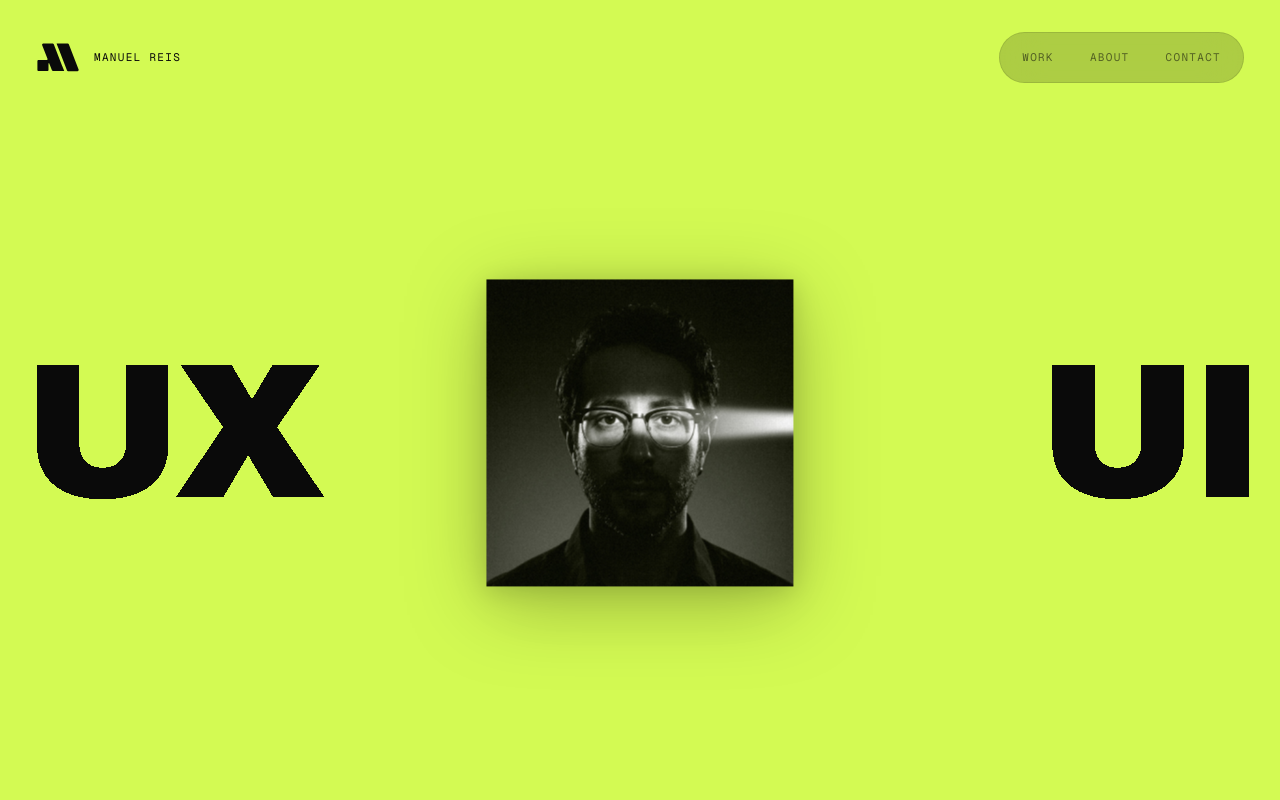
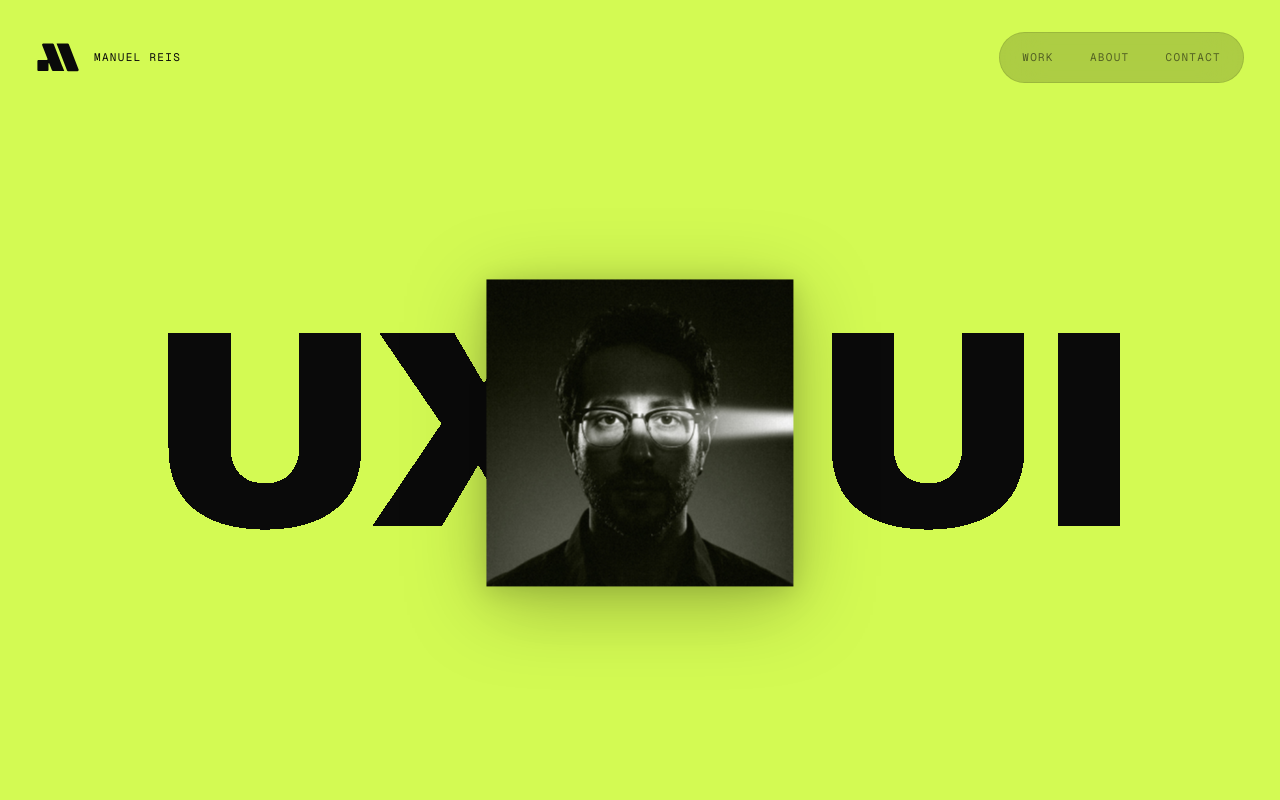
Before and after one commit to mafdr/portfolio_2, a Next.js app: page / in a window 1280 px wide. Shown: the top 800 px of the page. Built offline with nearby package versions, Linux system fonts and the light colour scheme.

Commit message:
Update globals.css

```diff
--- a/app/globals.css
+++ b/app/globals.css
@@ -433,14 +433,10 @@ html.cursor-on-dark .cursor-circle.is-hover {
 .hero-radd__title--morph {
   width: 100%;
   height: 1em;
-  font-size: clamp(72px, 15vw, 240px);
   filter: url(#threshold) blur(0.4px);
   display: flex;
   align-items: center;
   justify-content: center;
-  /* Hueco central donde vive la imagen — el espacio entre las dos
-     mitades de cada palabra (MAN__UEL, RE__IS) se ensancha */
-  word-spacing: clamp(220px, 22vw, 360px);
 }
 .hero-radd__title--morph span {
   position: absolute;
@@ -818,7 +814,186 @@ html.cursor-on-dark .cursor-circle.is-hover {
   .sticker--zelda   { bottom: 6%; left: 4%; }
 }
 
+/* ══════════════════════════════════════════════════════════
+   CONTACT · sección final (fondo negro)
+   ══════════════════════════════════════════════════════════ */
+.contact-section {
+  position: relative;
+  min-height: 100vh;
+  background: var(--color-neutral-950);
+  color: var(--bg);
+  display: flex;
+  flex-direction: column;
+  justify-content: space-between;
+  padding: 80px 32px 40px;
+  overflow: hidden;
+}
 
+.contact-section__eyebrow {
+  font-family: var(--font-geist-mono);
+  font-size: 11px;
+  text-transform: uppercase;
+  letter-spacing: 0.12em;
+  color: rgba(240,242,233,0.5);
+  display: flex;
+  align-items: center;
+  gap: 10px;
+}
+.contact-section__eyebrow::before {
+  content: '';
+  width: 7px;
+  height: 7px;
+  background: var(--accent);
+  border-radius: 50%;
+  animation: contactPulse 2.4s ease-in-out infinite;
+}
+@keyframes contactPulse {
+  0%, 100% { opacity: 1; transform: scale(1); }
+  50% { opacity: 0.4; transform: scale(0.8); }
+}
+
+.contact-section__center {
+  flex: 1;
+  display: flex;
+  flex-direction: column;
+  justify-content: center;
+  align-items: center;
+  text-align: center;
+  gap: 56px;
+}
+
+.contact-section__title { line-height: 1.0; }
+.contact-section__title-top {
+  display: block;
+  font-family: var(--font-geist-sans);
+  font-weight: 300;
+  font-size: clamp(1.5rem, 3.4vw, 3rem);
+  color: var(--bg);
+  margin-bottom: 0.2em;
+}
+.contact-section__title-main {
+  display: block;
+  font-family: 'Archivo Black', sans-serif;
+  font-weight: 400;
+  text-transform: uppercase;
+  font-size: clamp(2.8rem, 7vw, 6.5rem);
+  letter-spacing: -0.02em;
+  line-height: 0.92;
+  color: var(--accent);
+}
+.contact-section__line {
+  display: block;
+  background: linear-gradient(110deg, var(--accent) 0%, var(--accent) 40%, #f0ffb0 50%, var(--accent) 60%, var(--accent) 100%);
+  background-size: 220% 100%;
+  -webkit-background-clip: text;
+  background-clip: text;
+  -webkit-text-fill-color: transparent;
+}
+.contact-section__line--1 {
+  animation: contactShimmer 5s linear infinite, contactFloatA 5.5s ease-in-out infinite;
+}
+.contact-section__line--2 {
+  animation: contactShimmer 5s linear infinite 0.6s, contactFloatB 6.5s ease-in-out infinite;
+}
+@keyframes contactShimmer {
+  0% { background-position: 200% 0; }
+  100% { background-position: -200% 0; }
+}
+@keyframes contactFloatA {
+  0%, 100% { transform: translateY(0) rotate(0deg); }
+  50% { transform: translateY(-10px) rotate(-0.6deg); }
+}
+@keyframes contactFloatB {
+  0%, 100% { transform: translateY(0) rotate(0deg); }
+  50% { transform: translateY(8px) rotate(0.5deg); }
+}
+
+.contact-section__buttons {
+  display: flex;
+  gap: 18px;
+  flex-wrap: wrap;
+  justify-content: center;
+}
+.contact-section__btn {
+  position: relative;
+  font-family: var(--font-geist-sans);
+  font-weight: 500;
+  font-size: 16px;
+  letter-spacing: 0.01em;
+  color: var(--bg);
+  text-decoration: none;
+  padding: 20px 34px;
+  border: 1.5px solid rgba(240,242,233,0.3);
+  border-radius: 9999px;
+  display: inline-flex;
+  align-items: center;
+  gap: 12px;
+  background: transparent;
+  cursor: pointer;
+  overflow: hidden;
+  transition: color 400ms cubic-bezier(0.16,1,0.3,1),
+              border-color 400ms cubic-bezier(0.16,1,0.3,1),
+              transform 400ms cubic-bezier(0.16,1,0.3,1),
+              opacity 400ms cubic-bezier(0.16,1,0.3,1);
+}
+.contact-section__btn::before {
+  content: '';
+  position: absolute;
+  inset: 0;
+  z-index: 0;
+  background: var(--accent);
+  border-radius: 9999px;
+  transform: scale(0);
+  transform-origin: center;
+  transition: transform 450ms cubic-bezier(0.16,1,0.3,1);
+}
+.contact-section__btn > * { position: relative; z-index: 1; }
+.contact-section__btn svg {
+  width: 19px;
+  height: 19px;
+  stroke: currentColor;
+  fill: none;
+  stroke-width: 1.6;
+  transition: transform 400ms cubic-bezier(0.16,1,0.3,1);
+}
+.contact-section__btn:hover {
+  color: var(--color-neutral-950);
+  border-color: var(--accent);
+  transform: translateY(-4px) scale(1.08);
+}
+.contact-section__btn:hover svg {
+  stroke: var(--color-neutral-950);
+  transform: rotate(-12deg) scale(1.2);
+}
+.contact-section__btn:hover::before { transform: scale(1); }
+
+/* Hermanos se encogen 30% al hacer hover en uno */
+.contact-section__buttons:hover .contact-section__btn {
+  transform: scale(0.7);
+  opacity: 0.55;
+}
+.contact-section__buttons:hover .contact-section__btn:hover {
+  transform: translateY(-4px) scale(1.08);
+  opacity: 1;
+}
+
+.contact-section__bottom {
+  display: flex;
+  justify-content: space-between;
+  align-items: flex-end;
+  font-family: var(--font-geist-mono);
+  font-size: 11px;
+  text-transform: uppercase;
+  letter-spacing: 0.1em;
+  color: rgba(240,242,233,0.4);
+}
+.contact-section__bottom strong { font-weight: 400; color: rgba(240,242,233,0.7); }
+
+@media (max-width: 640px) {
+  .contact-section__bottom { flex-direction: column; gap: 16px; align-items: flex-start; }
+  .contact-section__buttons { flex-direction: column; width: 100%; }
+  .contact-section__btn { justify-content: center; }
+}
 
 @media (prefers-reduced-motion: reduce) {
   *, *::before, *::after {
```
